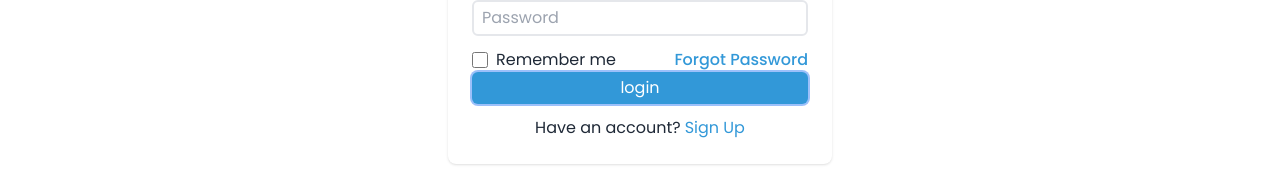
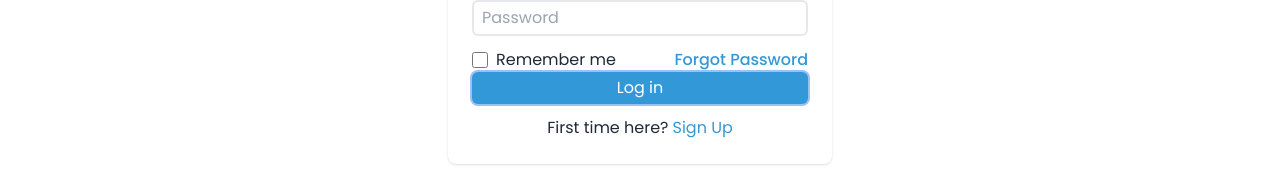
Before and after one commit to DaRealMonkeyKing/DeltaHacks2025, a React (Vite) app: page /login in a window 1280 px wide. Shown: the part 396-586 px from the top of the page. Built offline with nearby package versions, Linux system fonts and the light colour scheme.

Commit message:
login stuff

```diff
--- a/src/pages/login.jsx
+++ b/src/pages/login.jsx
@@ -60,11 +60,11 @@ export default function Login() {
               class="w-full justify-center py-1 bg-primary hover:bg-accent active:bg-accent rounded-md text-white ring-2"
               type="submit"
             >
-              login
+              Log in
             </button>
             </Link>
             <p class="flex justify-center space-x-1">
-              <span class="text-gray-800"> Have an account? </span>
+              <span class="text-gray-800"> First time here? </span>
               <a class="text-primary hover:underline" href="#">Sign Up</a>
             </p>
           </form>
```
Also changed, not shown: 1 other file (tests, documents, lock files or other folders).
